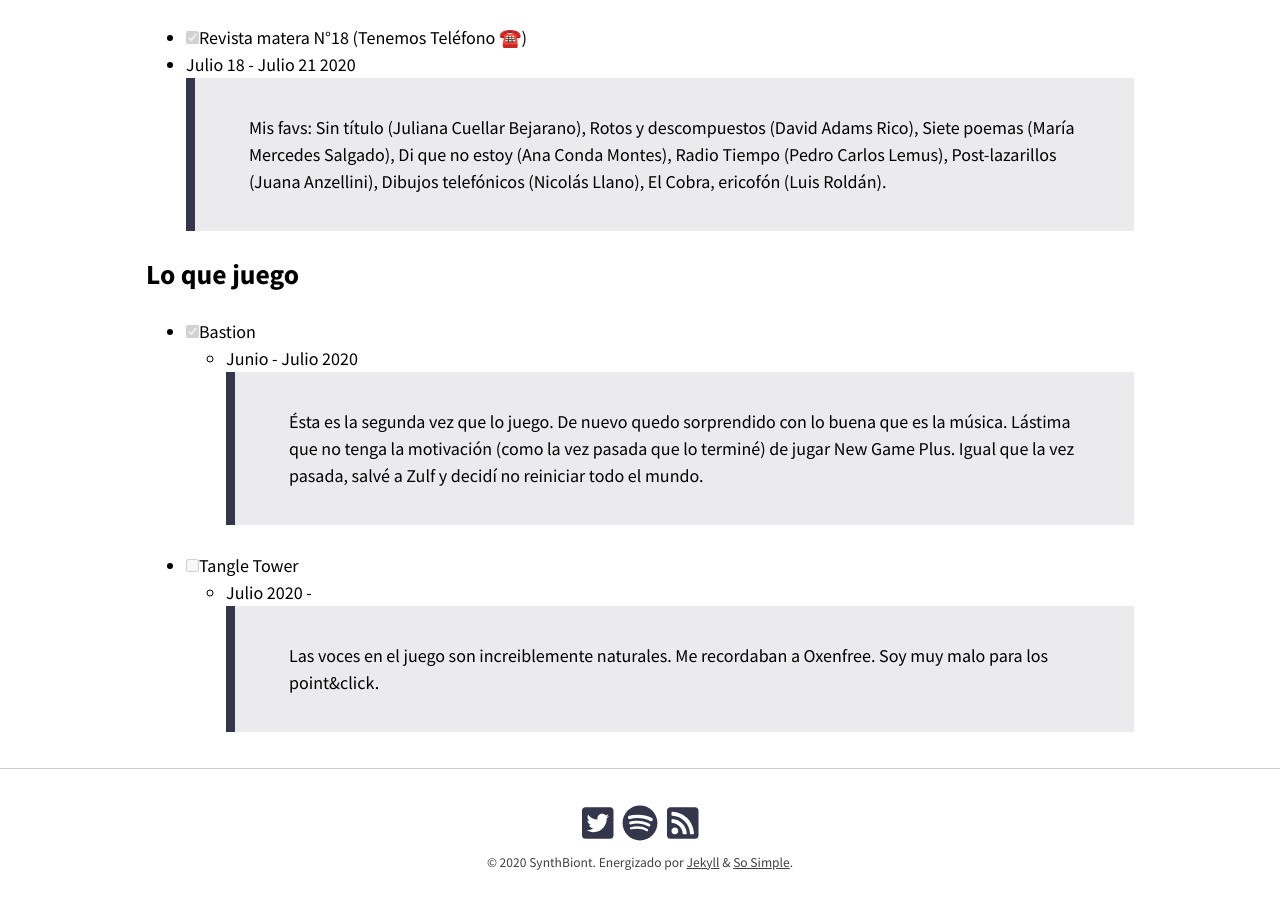
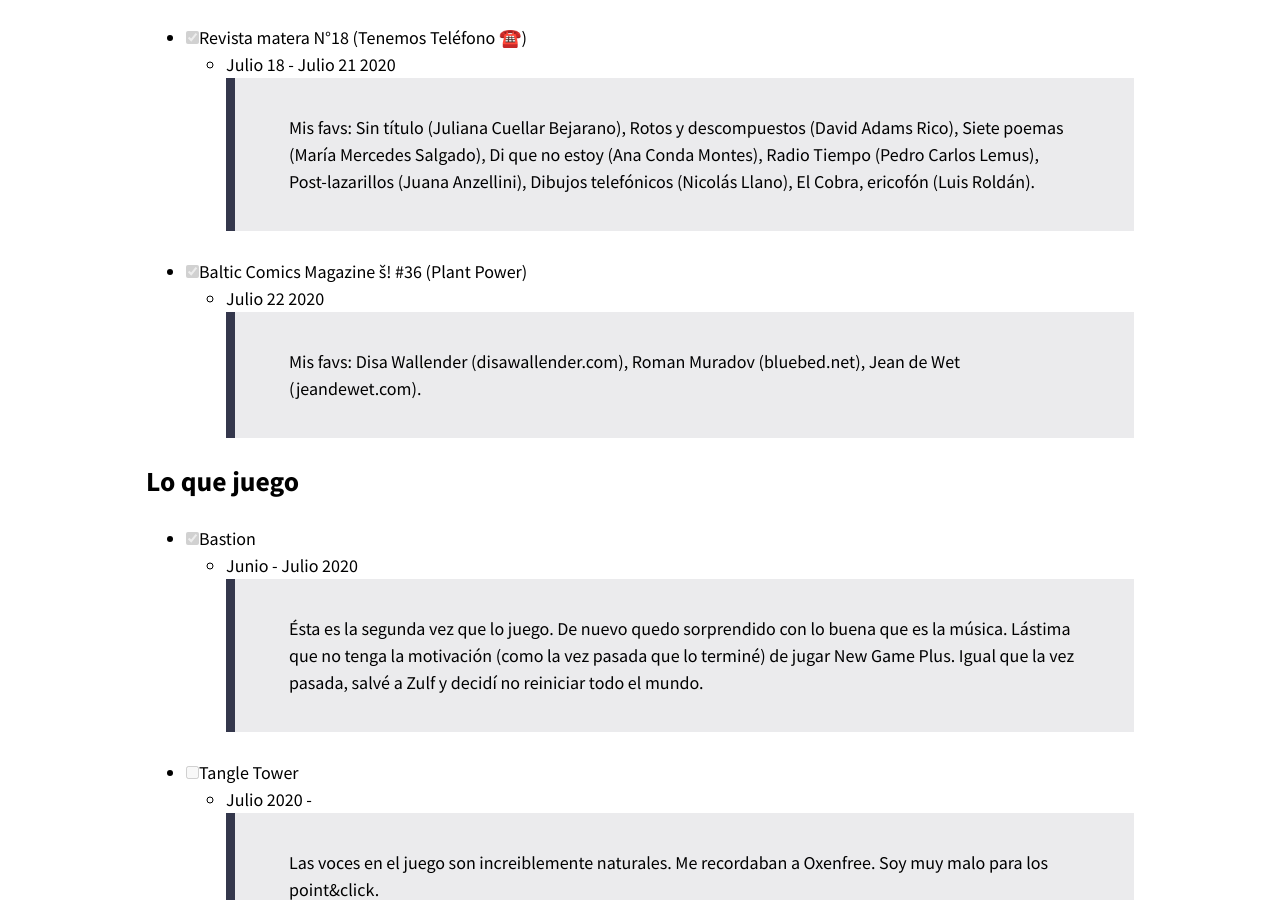
Before and after one commit to synthbiont/synthbiont.github.io, a Jekyll site: the page built from leo.md, in a window 1280 px wide and 900 px high, scrolled down 867 px. Built offline with Jekyll 4.4.1, drawn with Linux system fonts in a browser that asks for light colours; nearby versions of some CDN libraries; emoji names are drawn with the system emoji font.

Commit message:
Edited Note

```diff
--- a/leo.md
+++ b/leo.md
@@ -19,8 +19,13 @@ permalink: /leo/
     > Lo terminé sólo porque era de David Bowie y porque quiero terminar los libros de mi biblioteca. La idea de la casa como otro personaje en la historia (como narrador) me gustó. Sin embargo, la historia se desarrolló muy rápido. Y en general no es tan interesante saber cómo creó el personaje de Ziggy Stardust. Más interesante es cómo logró crear a todos sus (otros) personajes.
 
 - [x] Revista matera N°18 (Tenemos Teléfono :telephone:)
- -  Julio 18 - Julio 21 2020
-    >  Mis favs: Sin título (Juliana Cuellar Bejarano), Rotos y descompuestos (David Adams Rico), Siete poemas (María Mercedes Salgado), Di que no estoy (Ana Conda Montes), Radio Tiempo (Pedro Carlos Lemus), Post-lazarillos (Juana Anzellini), Dibujos telefónicos (Nicolás Llano), El Cobra, ericofón (Luis Roldán).
+  -  Julio 18 - Julio 21 2020
+     >  Mis favs: Sin título (Juliana Cuellar Bejarano), Rotos y descompuestos (David Adams Rico), Siete poemas (María Mercedes Salgado), Di que no estoy (Ana Conda Montes), Radio Tiempo (Pedro Carlos Lemus), Post-lazarillos (Juana Anzellini), Dibujos telefónicos (Nicolás Llano), El Cobra, ericofón (Luis Roldán).
+
+- [x] Baltic Comics Magazine š! #36 (Plant Power)
+  -  Julio 22 2020
+      > Mis favs: Disa Wallender (disawallender.com),  Roman Muradov (bluebed.net), Jean de Wet (jeandewet.com).
+
 
 ## Lo que juego
 
```
Also changed, not shown: other parts of leo.md (+1 -1 lines).
